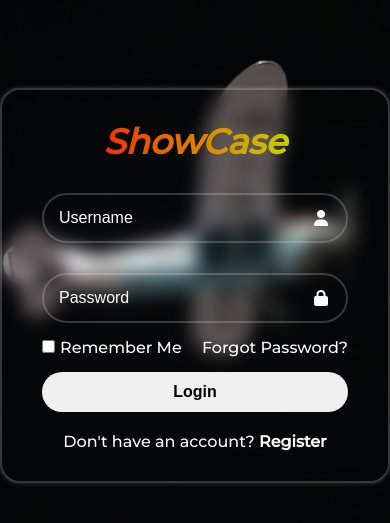
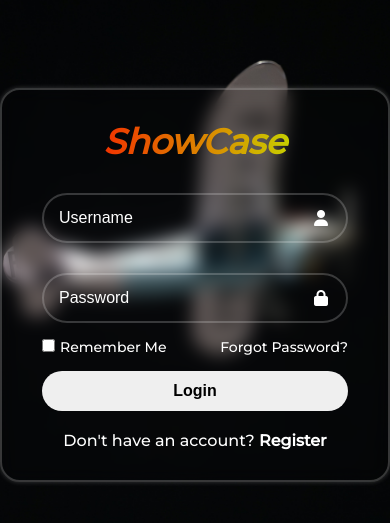
Before and after one commit to Techguyak/login-signup, a plain HTML site: page index.htm in a window 390 px wide. Shown: the part 137-660 px from the top of the page. Drawn offline with Linux system fonts and the light colour scheme.

Commit message:
made responsive

```diff
--- a/style.css
+++ b/style.css
@@ -101,9 +101,10 @@ body{
 .box .register-link a:hover, .rem-fogt a:hover{
     text-decoration: underline;
 }
-@media (max-width:402px) {
+@media (max-width:400px) {
     .rem-fogt{
         margin: -15px 0px 15px;
+        font-size: 14px;
     }
 }
 .box1{
@@ -189,9 +190,10 @@ body{
 .box1 .register-link a:hover, .rem-fogt a:hover{
     text-decoration: underline;
 }
-@media (max-width:402px) {
+@media (max-width:400px) {
     .rem-fogt{
         margin: -15px 0px 15px;
+
     }
 }#box1{
    display: none;
```
